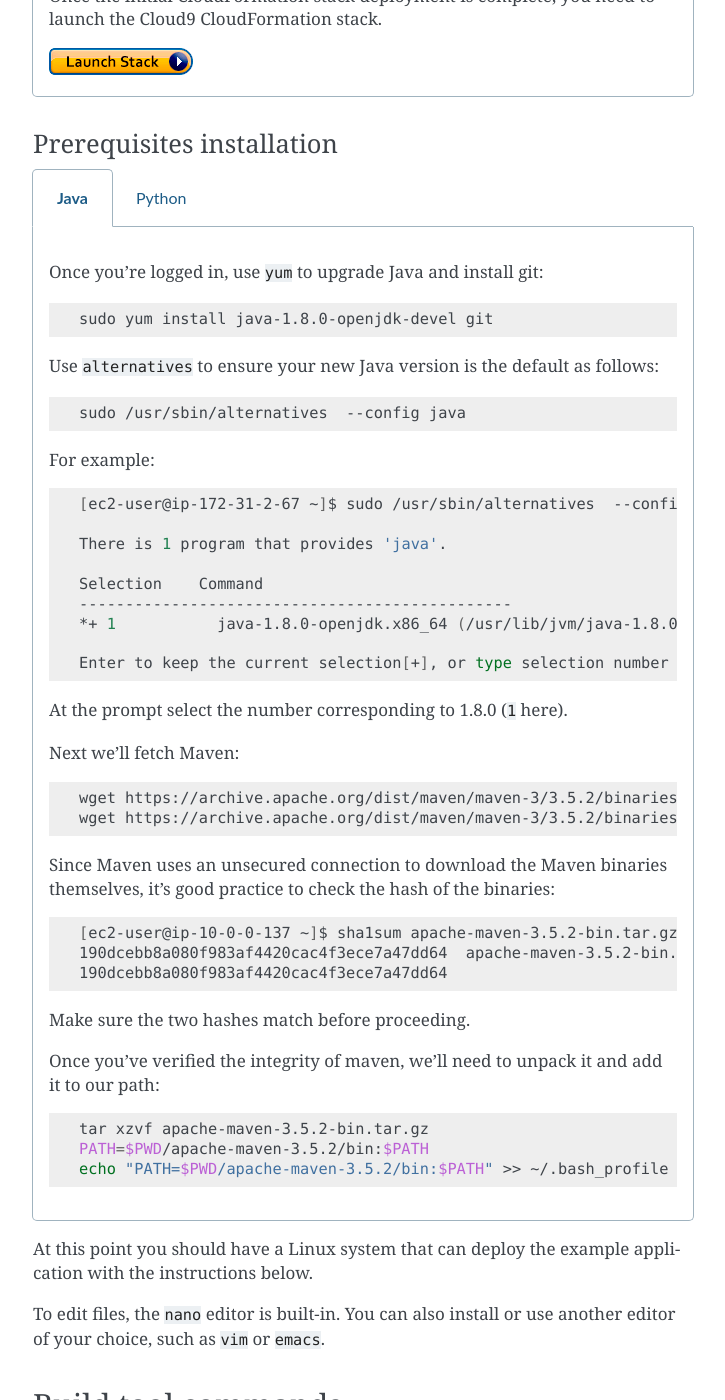
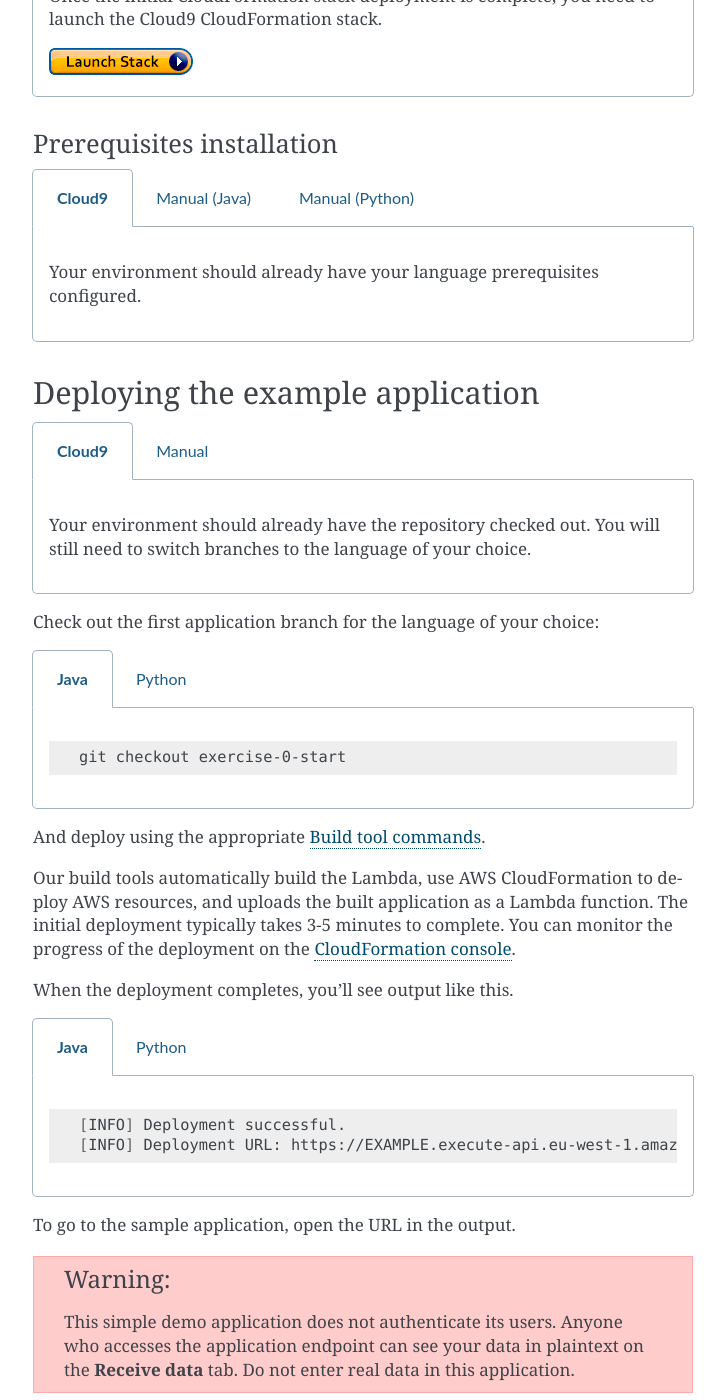
Before and after one commit to aws-samples/busy-engineers-encryption-sdk, a Sphinx documentation site: the page built from docs/exercises/0-explore.rst, in a window 1280 px wide and 1400 px high, scrolled down 775 px. Shown: the whole window, without its empty margins (387-1112 px from the left). Built offline with Sphinx 7.4.7, drawn with Linux system fonts in a browser that asks for light colours; some of the changed text lies outside the part shown.

Commit message:
Few small updates to Exercise 0. (#35)
- Add + rearrange tabs, language specifics
- Move some content that should be tabby into tabs
- Rearrange references to be in order for Cloud9 + multilanguage

```diff
--- a/docs/exercises/0-explore.rst
+++ b/docs/exercises/0-explore.rst
@@ -130,12 +130,17 @@ Environment creation
         If this is your first time using EC2, see the `EC2 getting started documentation
         <https://docs.aws.amazon.com/AWSEC2/latest/UserGuide/EC2_GetStarted.html>`_ for more detail.
 
+
 Prerequisites installation
 --------------------------
 
 .. tabs::
 
-    .. group-tab:: Java
+    .. group-tab:: Cloud9
+
+        Your environment should already have your language prerequisites configured.
+
+    .. group-tab:: Manual (Java)
 
         Once you're logged in, use ``yum`` to upgrade Java and install git:
 
@@ -190,7 +195,12 @@ Prerequisites installation
             PATH=$PWD/apache-maven-3.5.2/bin:$PATH
             echo "PATH=$PWD/apache-maven-3.5.2/bin:$PATH" >> ~/.bash_profile
 
-    .. group-tab:: Python
+        At this point you should have a Linux system that can deploy the example application with the instructions below.
+
+        To edit files, the ``nano`` editor is built-in. You can also install or use another editor of your choice,
+        such as ``vim`` or ``emacs``.
+
+    .. group-tab:: Manual (Python)
 
         One you're logged in, use ``yum`` to install Python 3.6 and git:
 
@@ -204,11 +214,99 @@ Prerequisites installation
 
             python3 -m pip install --user --upgrade tox
 
-At this point you should have a Linux system that can deploy the example application with the instructions below.
+        At this point you should have a Linux system that can deploy the example application with the instructions below.
 
-To edit files, the ``nano`` editor is built-in. You can also install or use another editor of your choice,
-such as ``vim`` or ``emacs``.
+        To edit files, the ``nano`` editor is built-in. You can also install or use another editor of your choice,
+        such as ``vim`` or ``emacs``.
 
+
+.. _Deploying the example application:
+
+Deploying the example application
+=================================
+
+.. tabs::
+
+   .. group-tab:: Cloud9
+
+        Your environment should already have the repository checked out. You will still need to switch branches to the
+        language of your choice.
+
+   .. group-tab:: Manual
+
+        First, check out the application on your local computer:
+
+        .. code-block:: bash
+
+            git clone https://github.com/aws-samples/reinvent-sid345-workshop-sample.git
+            cd reinvent-sid345-workshop-sample
+
+Check out the first application branch for the language of your choice:
+
+.. tabs::
+
+    .. group-tab:: Java
+
+        .. code-block:: bash
+
+            git checkout exercise-0-start
+
+    .. group-tab:: Python
+
+        .. code-block:: bash
+
+            git checkout exercise-0-start-python
+
+And deploy using the appropriate :ref:`Build tool commands`.
+
+Our build tools automatically build the Lambda, use AWS CloudFormation to deploy AWS resources, and
+uploads the built application as a Lambda function. The initial deployment typically takes 3-5
+minutes to complete. You can monitor the progress of the deployment on the `CloudFormation console
+<https://eu-west-1.console.aws.amazon.com/cloudformation/home?region=eu-west-1#/stacks?filter=active>`_.
+
+When the deployment completes, you'll see output like this.
+
+.. tabs::
+
+    .. group-tab:: Java
+
+        .. code-block:: bash
+
+            [INFO] Deployment successful.
+            [INFO] Deployment URL: https://EXAMPLE.execute-api.eu-west-1.amazonaws.com/test/
+
+    .. group-tab:: Python
+
+        .. code-block:: bash
+
+            Endpoint available at: https://EXAMPLE.execute-api.eu-west-1.amazonaws.com/test/
+
+To go to the sample application, open the URL in the output.
+
+.. warning::
+
+    This simple demo application does not authenticate its users. Anyone who accesses the application
+    endpoint can see your data in plaintext on the **Receive data** tab. Do not enter real data in this
+    application.
+
+.. _Updating the example application:
+
+Updating the example application
+=================================
+
+Whenever you change the application, you can use the appropriate :ref:`Build tool commands` to deploy
+the updates. The deployment scripts will handle changes to the Java code, HTML, and CloudFormation templates
+automatically.
+
+Cleaning up
+-----------
+
+When you're done with the workshop, you can shut down the application and clean
+up its AWS resources using the appropriate :ref:`Build tool commands`.
+
+This destroys all AWS resources related to the demo application except for the
+CloudWatch Log groups that AWS Lambda generated. You can delete those log groups from
+`the CloudWatch console <https://eu-west-1.console.aws.amazon.com/cloudwatch/home?region=eu-west-1#logs:>`_.
 
 .. _Build tool commands:
 
@@ -251,12 +349,6 @@ the example application.
         The actual build needs to happen on an Amazon Linux platform with Python 3.6.
         Everything else can be done on any host with ``tox``, ``bash``, and ``ssh``.
 
-        If you want to run the build on another computer, you can use this build command:
-
-        .. code-block:: bash
-
-            tox -e deploy-remote-build -- {HOSTNAME} {SSH KEY FILE}
-
         **Destroy**
 
         To destroy the stack and clean up:
@@ -265,83 +357,16 @@ the example application.
 
             tox -e destroy
 
+    .. tab:: Python (Bonus)
 
-.. _Deploying the example application:
-
-Deploying the example application
-=================================
-
-First, check out the application on your local computer:
-
-.. code-block:: bash
-
-    git clone https://github.com/aws-samples/reinvent-sid345-workshop-sample.git
-    cd reinvent-sid345-workshop-sample
-
-Check out the first application branch:
-
-.. tabs::
-
-    .. group-tab:: Java
+        If you want to run the build on another computer, you can use this build command:
 
         .. code-block:: bash
 
-            git checkout exercise-0-start
+            tox -e deploy-remote-build -- {HOSTNAME} {SSH KEY FILE}
 
-    .. group-tab:: Python
 
-        .. code-block:: bash
-
-            git checkout exercise-0-start-python
-
-And deploy using the appropriate :ref:`Build tool commands`.
-
-Our build tools automatically build the Lambda, use AWS CloudFormation to deploy AWS resources, and
-uploads the built application as a Lambda function. The initial deployment typically takes 3-5
-minutes to complete. You can monitor the progress of the deployment on the `CloudFormation console
-<https://ca-central-1.console.aws.amazon.com/cloudformation/home?region=ca-central-1#/stacks?filter=active>`_.
-
-When the deployment completes, you'll see output like this.
-
-.. tabs::
-
-    .. group-tab:: Java
-
-        .. code-block:: bash
-
-            [INFO] Deployment successful.
-            [INFO] Deployment URL: https://EXAMPLE.execute-api.eu-west-1.amazonaws.com/test/
-
-    .. group-tab:: Python
-
-        .. code-block:: bash
-
-            Endpoint available at: https://EXAMPLE.execute-api.eu-west-1.amazonaws.com/test/
-
-To go to the sample application, open the URL in the output.
-
-.. warning::
-
-    This simple demo application does not authenticate its users. Anyone who accesses the application
-    endpoint can see your data in plaintext on the **Receive data** tab. Do not enter real data in this
-    application.
-
-Updating the application
-------------------------
-
-Whenever you change the application, you can use the appropriate :ref:`Build tool commands` to deploy
-the updates. The deployment scripts will handle changes to the Java code, HTML, and CloudFormation templates
-automatically.
-
-Cleaning up
------------
-
-When you're done with the workshop, you can shut down the application and clean
-up its AWS resources using the appropriate :ref:`Build tool commands`.
-
-This destroys all AWS resources related to the demo application except for the
-CloudWatch Log groups that AWS Lambda generated. You can delete those log groups from
-`the CloudWatch console <https://eu-west-1.console.aws.amazon.com/cloudwatch/home?region=eu-west-1#logs:>`_.
+.. _Exploring the example application:
 
 Exploring the example application
 =================================
```
Also changed, not shown: other parts of docs/exercises/0-explore.rst (+1 -1 lines).
